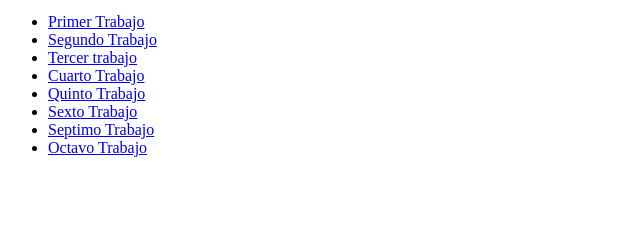
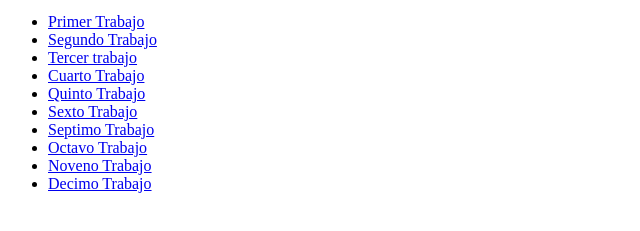
Before and after one commit to Marcos-sixseven/plataformas-moviles-entregas, a plain HTML site: page index.html in a window 1280 px wide. Shown: the part 101-332 px from the top of the page, without its empty margins (0-640 px from the left). Drawn offline with Linux system fonts and the light colour scheme.

Commit message:
Update index.html

```diff
--- a/index.html
+++ b/index.html
@@ -15,6 +15,8 @@
         <li><a href="tp-6/">Sexto Trabajo</a></li>
         <li><a href="tp-7/">Septimo Trabajo</a></li>
         <li><a href="tp-8/">Octavo Trabajo</a></li>
+        <li><a href="tp-9/">Noveno Trabajo</a></li>
+        <li><a href="tp-10/">Decimo Trabajo</a></li>
 
      </ul>
    </body>
```
